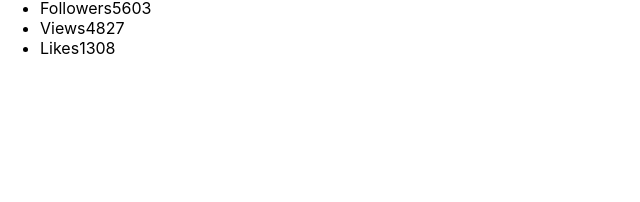
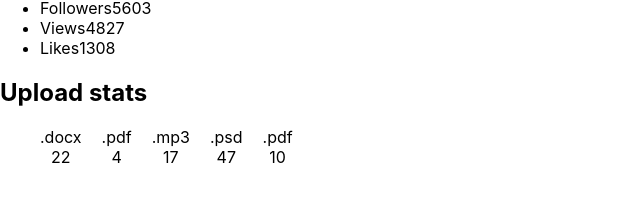
Before and after one commit to AlinaPrysiazhniuk/goit-react-hw-01-components, a React (Create React App) app: page / in a window 1280 px wide. Shown: the part 430-632 px from the top of the page, without its empty margins (0-640 px from the left). Built offline with nearby package versions, Linux system fonts and the light colour scheme.

Commit message:
Statistics

```diff
--- a/src/components/App.jsx
+++ b/src/components/App.jsx
@@ -1,7 +1,10 @@
 import { Profile } from "./Profile/Profile";
+import { Statistics } from "./Statistics/Statistics";
 import user from "user.json";
+import data from "data.json";
 
-export const App = ({username, tag, location, avatar, followers, views, likes}) => {
+
+export const App = () => {
   return (
     <>
       <Profile
@@ -13,6 +16,8 @@
     views={user.stats.views}
     likes={user.stats.likes}
     />
+<Statistics title="Upload stats" stats={data} />
+{/* <Statistics stats={data} /> */}
     </>
   );
 };
--- a/src/components/Profile/Profile.module.css
+++ b/src/components/Profile/Profile.module.css
@@ -4,7 +4,10 @@
 
 .avatar{}
 
-.name{}
+.name{
+    /* font-size: 24;
+    color: red; */
+}
 
 .tag{}
 
--- /dev/null
+++ b/src/components/Statistics/Statistics.jsx
@@ -0,0 +1,31 @@
+import propTypes from 'prop-types';
+import css from "./Statistics.module.css";
+//import data from "data.json";
+
+export const Statistics =({title, stats}) => {
+    return (
+    <section className={css.statistics}>
+    <h2 className={css.title}>Upload stats</h2>
+
+    <ul className={css.stat_list}>
+    {stats.map(({id, label, percentage})=> (
+            <li className={css.item} key={id}>
+                <span className={css.label}>{label}</span>
+                <span className={css.percentage}>{percentage}</span>
+            </li>
+    ))}
+    </ul>
+  </section>
+  )
+}
+
+Statistics.propTypes = {
+title: propTypes.string.isRequired,
+stats: propTypes.arrayOf(
+propTypes.shape({
+    id: propTypes.string.isRequired,
+    label: propTypes.string.isRequired,
+percentage: propTypes.number.isRequired,
+}).isRequired
+).isRequired,
+}
--- /dev/null
+++ b/src/components/Statistics/Statistics.module.css
@@ -0,0 +1,18 @@
+.statistics{}
+
+.title{}
+
+.stat_list{
+    display: flex;
+    gap: 20px;
+}
+
+.item{
+    display: flex;
+    flex-direction: column;
+    align-items: center
+}
+
+.label{}
+
+.percentage{}
--- /dev/null
+++ b/src/data.json
@@ -0,0 +1,7 @@
+[
+  { "id": "id-1", "label": ".docx", "percentage": 22 },
+  { "id": "id-2", "label": ".pdf", "percentage": 4 },
+  { "id": "id-3", "label": ".mp3", "percentage": 17 },
+  { "id": "id-4", "label": ".psd", "percentage": 47 },
+  { "id": "id-5", "label": ".pdf", "percentage": 10 }
+]
```
